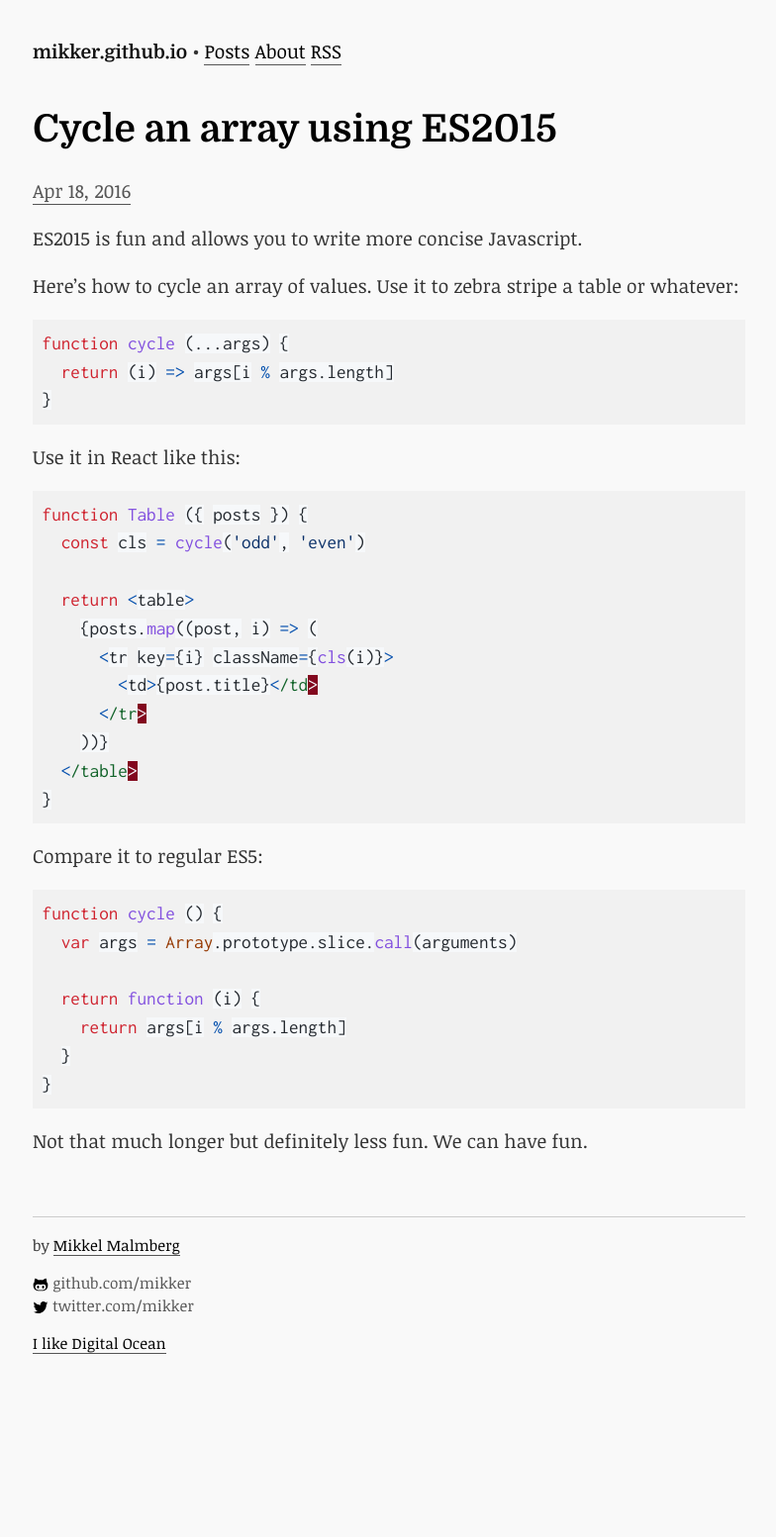
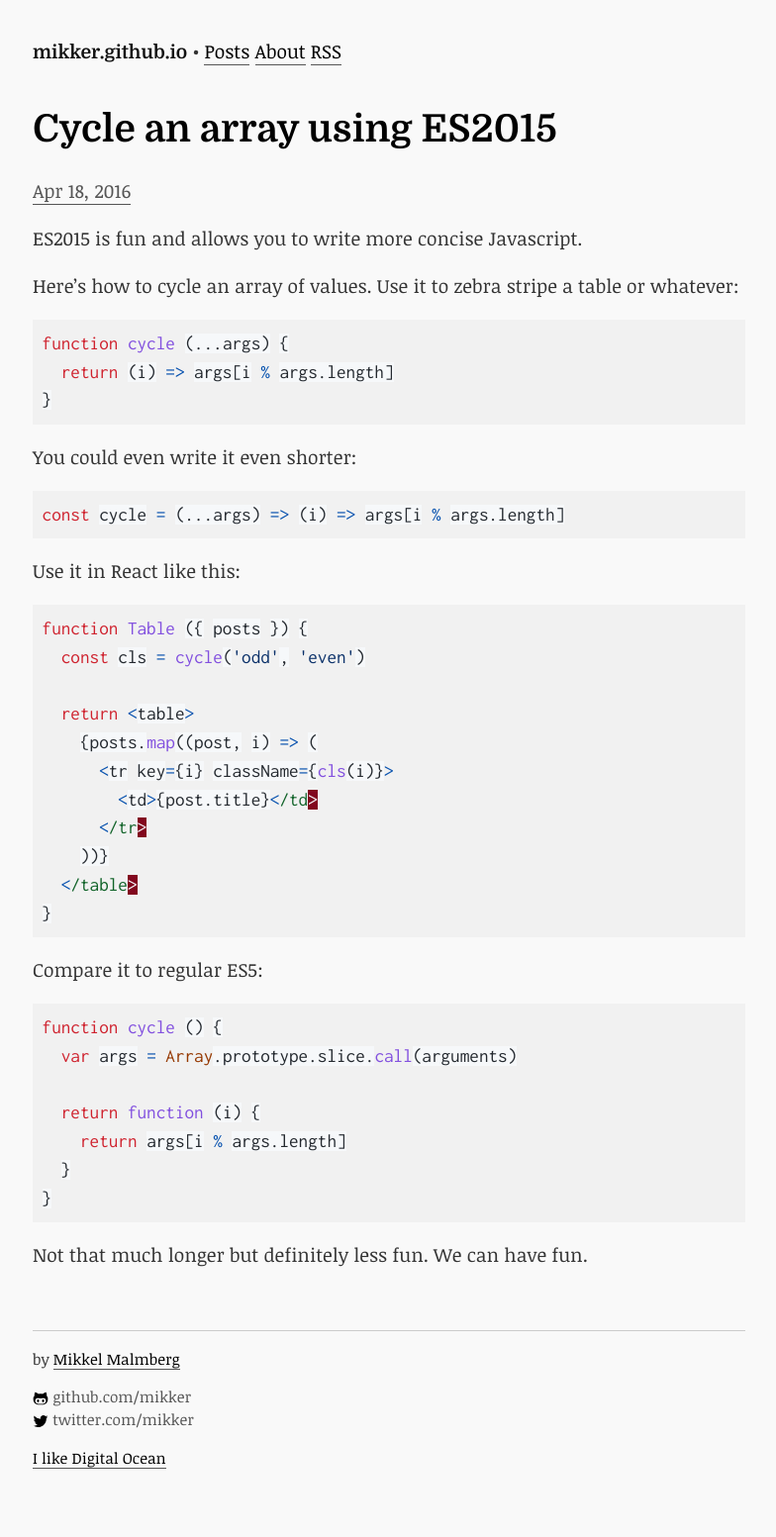
Before and after one commit to mikker/mikker.github.com, a Jekyll site: the page built from _posts/2016-04-18-cycle-array-using-es2015.md, in a window 1280 px wide. Shown: the whole page at 99% size, without its empty margins (247-1031 px from the left). Built offline with Jekyll 4.4.1, drawn with Linux system fonts in a browser that asks for light colours; before the commit the page ends 1438 px from its top, so only the background shows below that.

Commit message:
even shorter

````diff
--- a/_posts/2016-04-18-cycle-array-using-es2015.md
+++ b/_posts/2016-04-18-cycle-array-using-es2015.md
@@ -12,6 +12,12 @@ Here's how to cycle an array of values. Use it to zebra stripe a table or whatev
 function cycle (...args) {
   return (i) => args[i % args.length]
 }
+```
+
+You could even write it even shorter:
+
+```js
+const cycle = (...args) => (i) => args[i % args.length]
 ```
 
 Use it in React like this:
````
